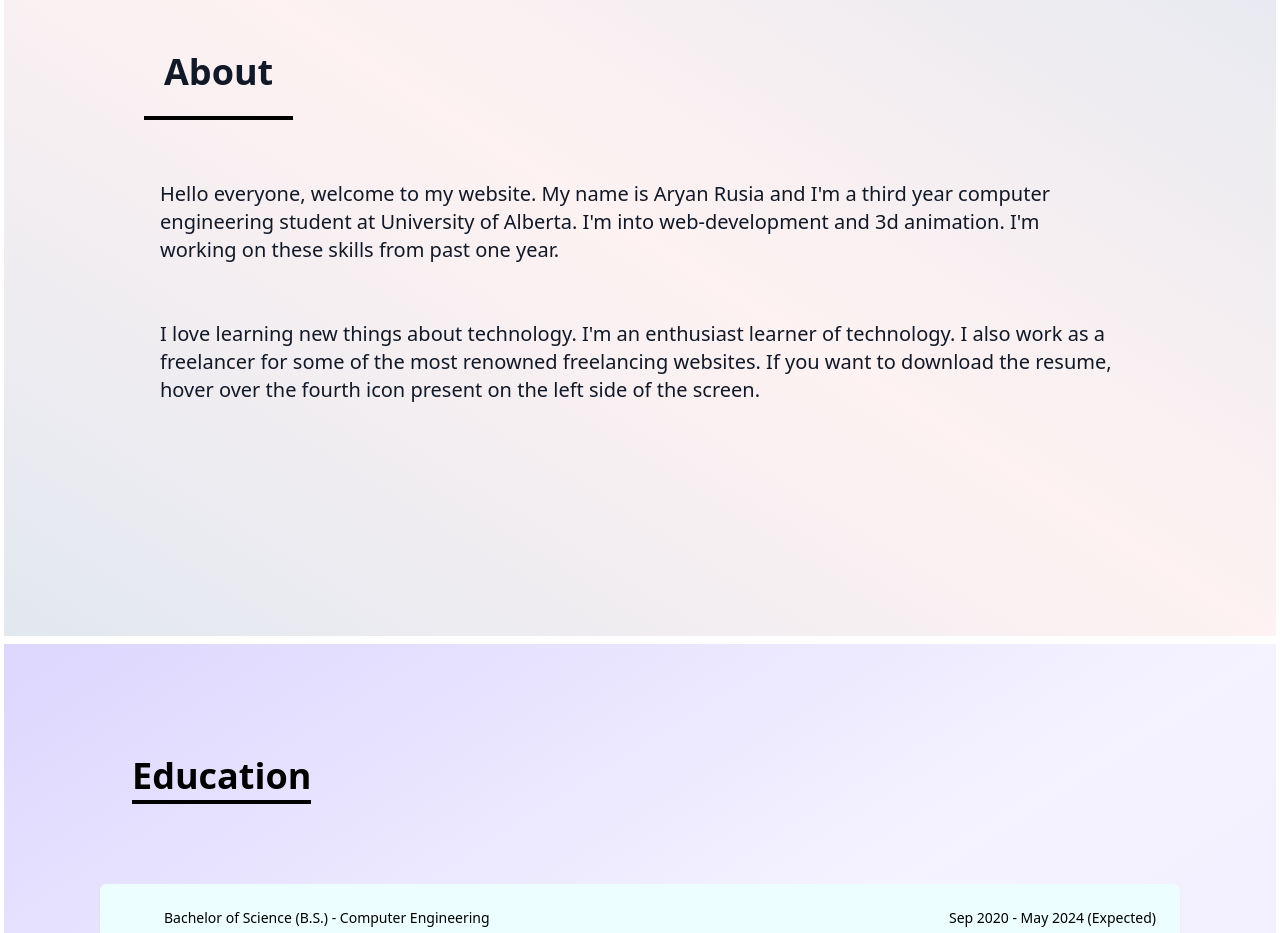
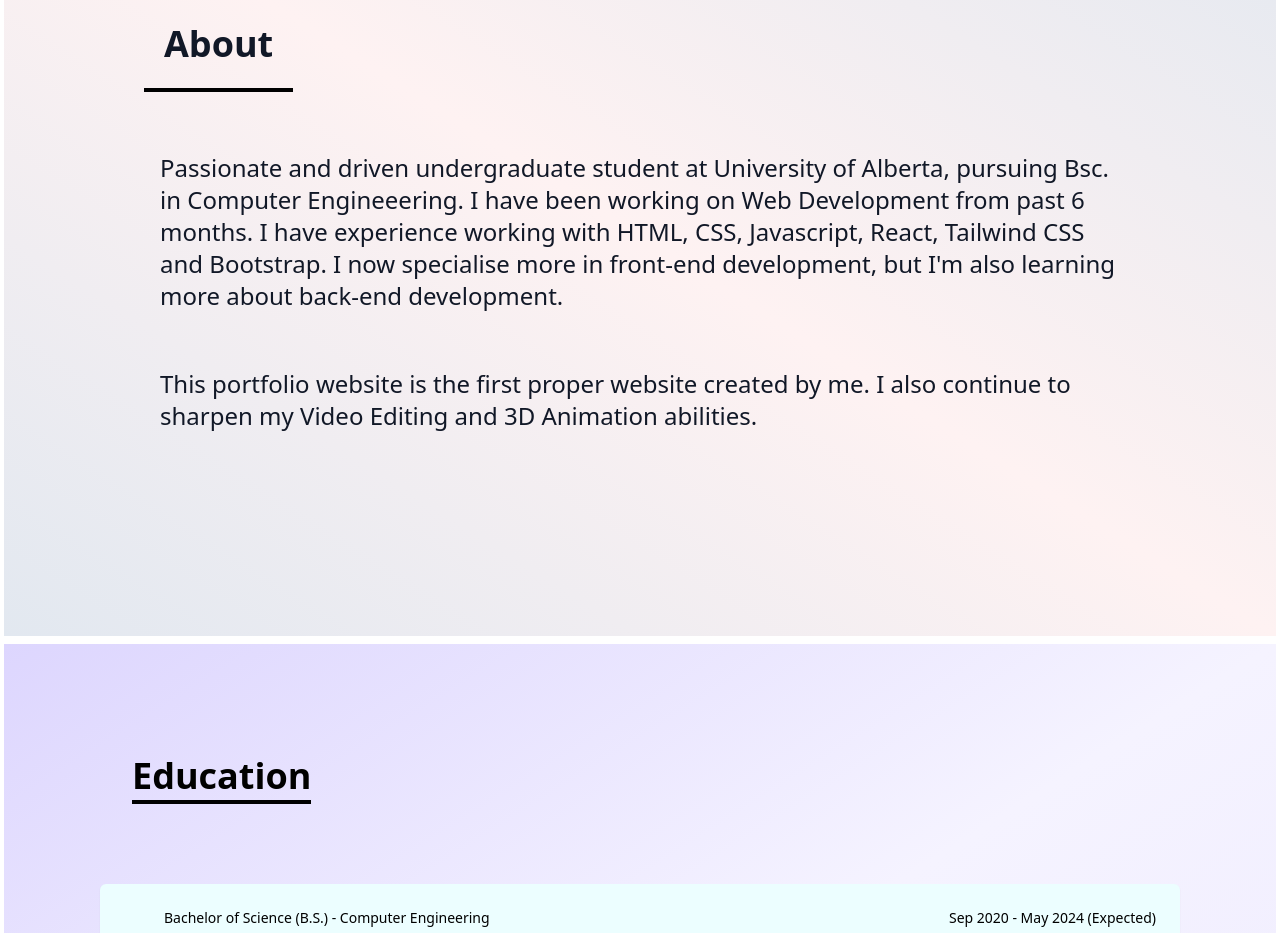
Before and after one commit to Aryan-Rusia-2/Portfolio-Aryan, a React (Create React App) app: page / in a window 1280 px wide. Shown: the part 980-1913 px from the top of the page. Built offline with nearby package versions, Linux system fonts and the light colour scheme.

Commit message:
Add files via upload

```diff
--- a/src/components/About.jsx
+++ b/src/components/About.jsx
@@ -10,14 +10,15 @@ const About = () => {
           </p>
         </div>
 
-        <p className="text-xl mt-10 p-4">
-        Hello everyone, welcome to my website. My name is Aryan Rusia and I'm a third year computer engineering student at University of Alberta. I'm into web-development and 3d animation. I'm working on these skills from past one year.
+        <p className=" text-xl md:text-2xl mt-10 p-4">
+          Passionate and driven undergraduate student at University of Alberta, pursuing Bsc. in Computer Engineeering. I have been working on Web Development from past 6 months.
+          I have experience working with HTML, CSS, Javascript, React, Tailwind CSS and Bootstrap. I now specialise more in front-end development, but I'm also learning more about back-end development.
         </p>
 
         <br />
 
-        <p className="text-xl p-4">
-        I love learning new things about technology. I'm an enthusiast learner of technology. I also work as a freelancer for some of the most renowned freelancing websites. If you want to download the resume, hover over the fourth icon present on the left side of the screen.
+        <p className="text-xl md:text-2xl p-4">
+          This portfolio website is the first proper website created by me. I also continue to sharpen my Video Editing and 3D Animation abilities.
         </p>
       </div>
     </div>
```
